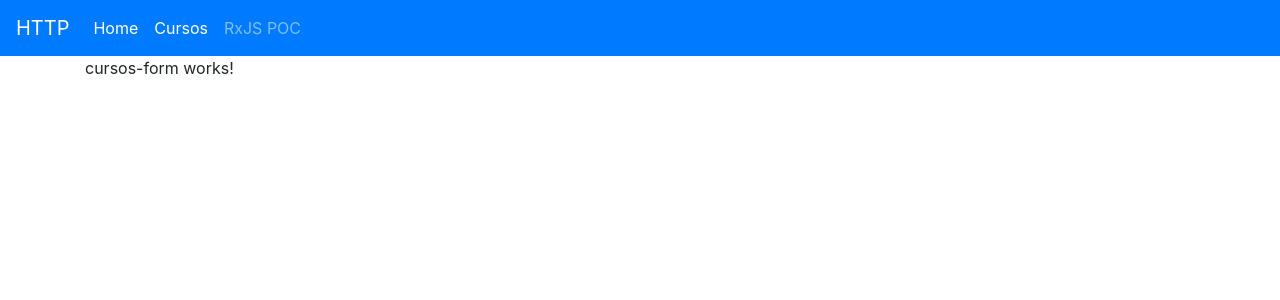
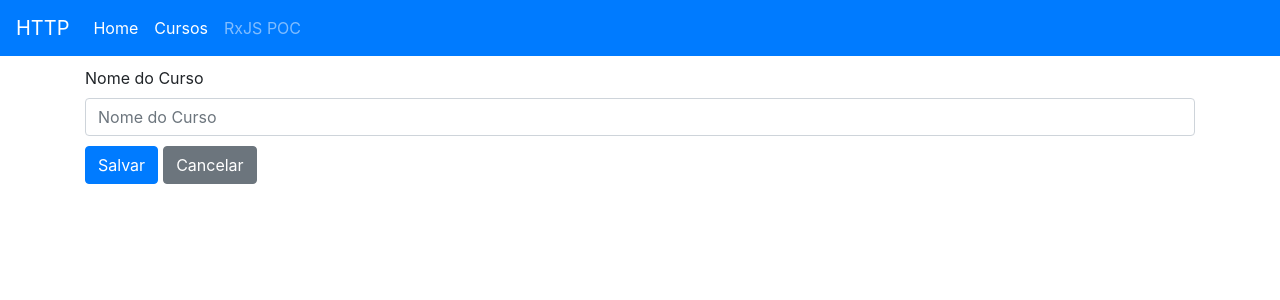
Before and after one commit to Tiago3F/requesthttp, an Angular app: page /cursos in a window 1280 px wide. Both pictures are taken after a click on the button "Novo Curso". Shown: the top 300 px of the page. Built offline with nearby package versions, Linux system fonts and the light colour scheme; data requests are answered from the project's data file.

Commit message:
feat: :sparkles: Validação de formulário

```diff
--- a/src/app/cursos/cursos-form/cursos-form.component.html
+++ b/src/app/cursos/cursos-form/cursos-form.component.html
@@ -1 +1,24 @@
-<p>cursos-form works!</p>
+<form class="needs-validation" novalidate [formGroup]="form" style="padding-top: 10px;">
+    <div class="form-row">
+        <div class="col-sm-12">
+            <label for="nome">Nome do Curso</label>
+            <input type="text" class="form-control" id="nome" placeholder="Nome do Curso" formControlName="nome" [ngClass]="{'is-invalid' : submitted && hasError('nome')}">
+            <div class="invalid-feedback" *ngIf="hasError('nome')">
+                <div *ngIf="form.controls['nome'].errors?.['required']">
+                    O nome do curso é obrigatório!
+                </div>
+                <div *ngIf="form.controls['nome'].errors?.['minlength']">
+                    No mínimo 3 caracteres
+                </div>
+                <div *ngIf="form.controls['nome'].errors?.['maxlength']">
+                    No máximo 5 caracteres
+                </div>
+            </div>
+        </div>
+    </div>
+
+    <div style="margin-top: 10px;">
+        <button type="submit" class="btn btn-primary" style="margin-right: 5px;" (click)="onSubmit()">Salvar</button>
+        <button type="button" class="btn btn-secondary" (click)="onCancel()">Cancelar</button>
+    </div>
+</form>
--- a/src/app/cursos/cursos-form/cursos-form.component.ts
+++ b/src/app/cursos/cursos-form/cursos-form.component.ts
@@ -1,4 +1,5 @@
 import { Component, OnInit } from '@angular/core';
+import { FormBuilder, FormGroup, Validators } from '@angular/forms';
 
 @Component({
   selector: 'app-cursos-form',
@@ -7,9 +8,32 @@ import { Component, OnInit } from '@angular/core';
 })
 export class CursosFormComponent implements OnInit {
 
-  constructor() { }
+  form!: FormGroup
+  submitted = false
+
+  constructor(private fb: FormBuilder) { }
 
   ngOnInit(): void {
+     this.form = this.fb.group({
+       nome: [null, [Validators.required, Validators.minLength(3), Validators.maxLength(250)]]
+     })
   }
 
+  hasError(field: string) {
+    return this.form.get(field)?.errors
+  }
+
+  onSubmit() {
+    this.submitted = true
+    console.log(this.form.value)
+    if (this.form.valid) {
+      console.log('submit')
+    }
+  }
+
+  onCancel() {
+    this.submitted = false
+    this.form.reset()
+    // console.log('onCancel')
+  }
 }
--- a/src/app/cursos/cursos.module.ts
+++ b/src/app/cursos/cursos.module.ts
@@ -4,6 +4,7 @@ import { CommonModule } from '@angular/common';
 import { CursosRoutingModule } from './cursos-routing.module';
 import { CursosListaComponent } from './cursos-lista/cursos-lista.component';
 import { CursosFormComponent } from './cursos-form/cursos-form.component';
+import { ReactiveFormsModule } from '@angular/forms';
 
 
 @NgModule({
@@ -13,7 +14,8 @@ import { CursosFormComponent } from './cursos-form/cursos-form.component';
   ],
   imports: [
     CommonModule,
-    CursosRoutingModule
+    CursosRoutingModule,
+    ReactiveFormsModule
   ]
 })
 export class CursosModule { }
```
